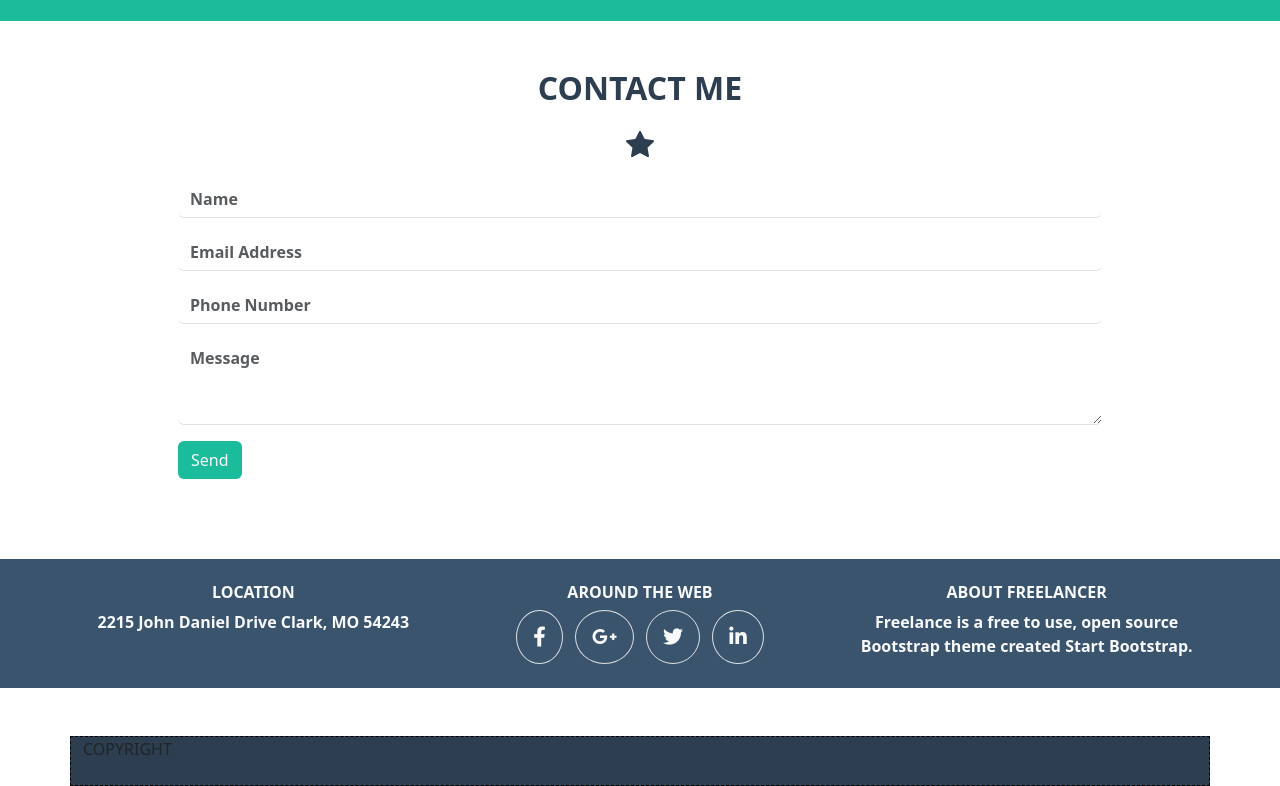
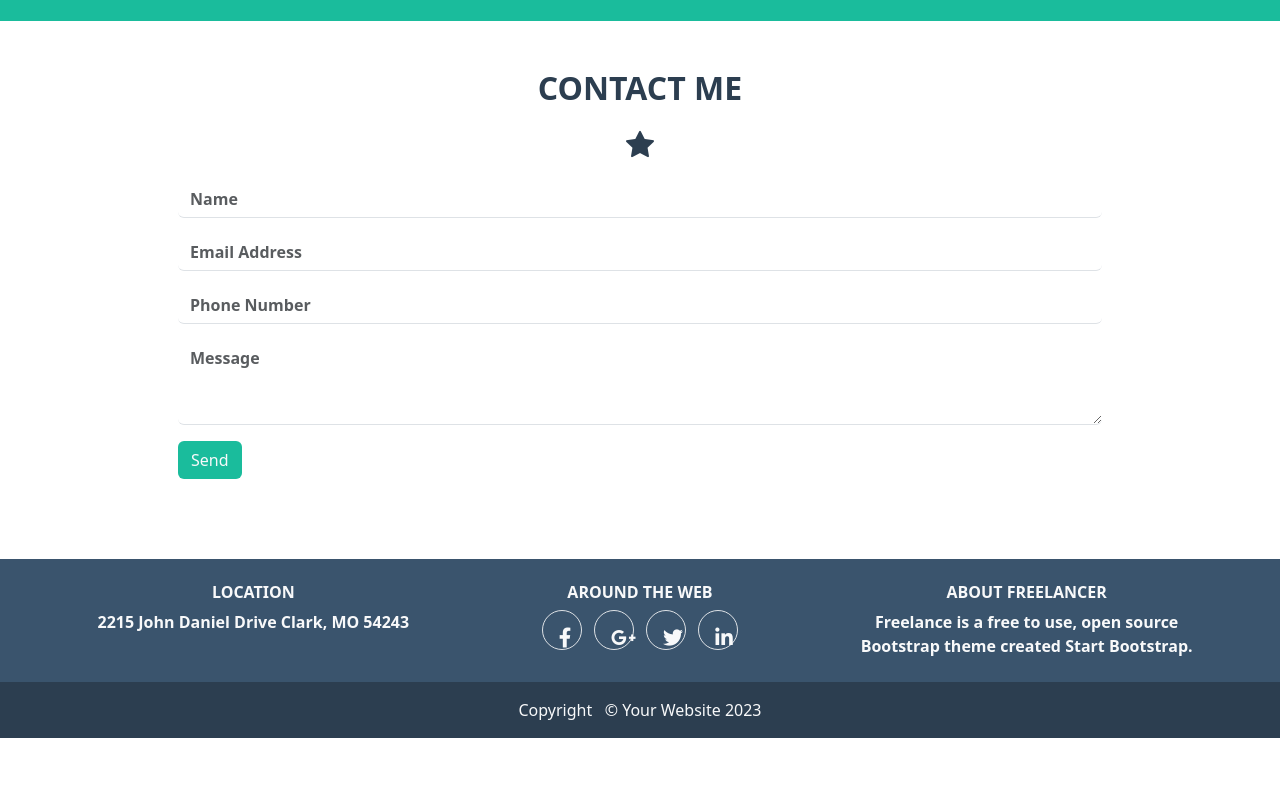
Before and after one commit to leonardoserra/html-css-bootstrap-freelancer, a plain HTML site: page sandbox.html in a window 1280 px wide. Shown: the part 1712-2498 px from the top of the page. After the commit the page ends 2450 px from the top, so only its background shows below. Drawn offline with nearby package versions, Linux system fonts and the light colour scheme.

Commit message:
quasi finito...

```diff
--- a/css/style.css
+++ b/css/style.css
@@ -60,3 +60,7 @@
 .ms_bg-color-tertiary-light{
     background-color: var(--ms_tertiary-color-light);
 }
+.ms_small-square{
+    width: 40px;
+    height: 40px;
+}
--- a/sandbox.html
+++ b/sandbox.html
@@ -12,7 +12,7 @@
         <link rel="stylesheet" href="https://cdnjs.cloudflare.com/ajax/libs/font-awesome/6.3.0/css/all.min.css" integrity="sha512-SzlrxWUlpfuzQ+pcUCosxcglQRNAq/DZjVsC0lE40xsADsfeQoEypE+enwcOiGjk/bSuGGKHEyjSoQ1zVisanQ==" crossorigin="anonymous" referrerpolicy="no-referrer" />
     </head>
 
-    <body class="">
+    <body>
 
         <!--    HEADER    -->
         <header class="container">
@@ -197,17 +197,25 @@
                     <div class="col-xs-12 py-4 col-md-4">
                         <h3 class="fw-semibold fs-6">AROUND THE WEB</h3>
 
-                        <a href="#" class="text-decoration-none text-light">
-                            <i class="fa-brands fs-5 fa-facebook-f bg-transparent object-fit-cover border rounded-circle mx-1 p-3"></i>
+                        <a href="#" class="text-decoration-none text-light mx-1">
+                            <div class="ms_small-square p-3 d-inline-block bg-transparent object-fit-cover border rounded-circle">
+                                <i class="fa-brands  fs-5 fa-facebook-f "></i>
+                            </div>
                         </a>
-                        <a href="#" class="text-decoration-none text-light">
-                            <i class="fa-brands fs-5 fa-google-plus-g bg-transparent object-fit-cover border rounded-circle mx-1 p-3"></i>
+                        <a href="#" class="text-decoration-none text-light mx-1">
+                            <div class="ms_small-square p-3 d-inline-block bg-transparent object-fit-cover border rounded-circle">
+                                <i class="fa-brands  fs-5 fa-google-plus-g "></i>
+                            </div>
                         </a>
-                        <a href="#" class="text-decoration-none text-light">
-                            <i class="fa-brands fs-5 fa-twitter bg-transparent object-fit-cover border rounded-circle mx-1 p-3"></i>
+                        <a href="#" class="text-decoration-none text-light mx-1">
+                            <div class="ms_small-square p-3 d-inline-block bg-transparent object-fit-cover border rounded-circle">
+                                <i class="fa-brands  fs-5 fa-twitter "></i>
+                            </div>
                         </a>
-                        <a href="#" class="text-decoration-none text-light">
-                            <i class="fa-brands fs-5 fa-linkedin-in bg-transparent object-fit-cover border rounded-circle mx-1 p-3"></i>
+                        <a href="#" class="text-decoration-none text-light mx-1">
+                            <div class="ms_small-square p-3 d-inline-block bg-transparent object-fit-cover border rounded-circle">
+                                <i class="fa-brands  fs-5 fa-linkedin-in "></i>
+                            </div>
                         </a>
 
                     </div>
@@ -226,9 +234,9 @@
 
         <!--      FOOTER      -->
 
-        <footer class="container mt-5 ms_bg-color-tertiary">
+        <footer class="container-fluid ms_bg-color-tertiary text-center text-light">
             <div class="row">
-                <div class="col ms_debug-box-small">COPYRIGHT</div>
+                <div class="col py-3">Copyright &nbsp; &#169; Your Website 2023</div>
             </div>
         </footer>
 
```
